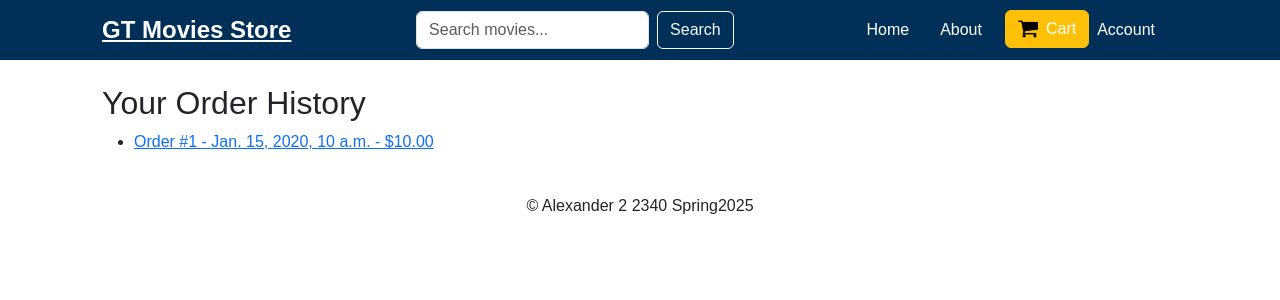
After one commit to shaheaaaad/GTmovies-A2, a Django app: page /orders/ in a window 1280 px wide. The commit adds this page. Shown: the top 300 px of the page. Run offline with Django 5.2, Linux system fonts and the light colour scheme; a user stored in the database is signed in; tables that the repository leaves empty hold one stand-in row (values such as "Sample post").

Commit message:
Added checkout functionality and order confirmation

```diff
--- a/GT_Movies_Store/Templates/GT_Movies_Store/cart.html
+++ b/GT_Movies_Store/Templates/GT_Movies_Store/cart.html
@@ -32,11 +32,15 @@
                 {% endfor %}
             </tbody>
         </table>
-
         <div class="d-flex justify-content-between mt-4">
             <h4>Total: ${{ cart_total }}</h4>
             <a href="{% url 'home' %}" class="btn btn-primary">Continue Shopping</a>
+            <form action="{% url 'checkout' %}" method="POST">
+                {% csrf_token %}
+                <button type="submit" class="btn btn-success">Checkout</button>
+            </form>
         </div>
+
     {% else %}
         <p class="text-muted">Your cart is empty. <a href="{% url 'home' %}">Continue shopping</a>.</p>
     {% endif %}
--- /dev/null
+++ b/GT_Movies_Store/Templates/GT_Movies_Store/order_history.html
@@ -0,0 +1,17 @@
+{% extends "GT_Movies_Store/base.html" %}
+{% block content %}
+<h2>Your Order History</h2>
+{% if orders %}
+    <ul>
+        {% for order in orders %}
+            <li>
+                <a href="{% url 'order_detail' order.id %}">
+                    Order #{{ order.id }} - {{ order.order_date }} - ${{ order.total_price }}
+                </a>
+            </li>
+        {% endfor %}
+    </ul>
+{% else %}
+    <p>You have not placed any orders yet.</p>
+{% endif %}
+{% endblock %}
--- a/GT_Movies_Store/models.py
+++ b/GT_Movies_Store/models.py
@@ -46,14 +46,14 @@ class Order(models.Model):
 
 
 class OrderItem(models.Model):
-    """Links movies to orders"""
-    order = models.ForeignKey(Order, on_delete=models.CASCADE, related_name="items")
+    order = models.ForeignKey(Order, on_delete=models.CASCADE, related_name="items")  # ✅ Add related_name
     movie = models.ForeignKey(Movie, on_delete=models.CASCADE)
     quantity = models.PositiveIntegerField(default=1)
-    price = models.DecimalField(max_digits=10, decimal_places=2, default=0.00)  # ✅ Store price at purchase time
+    price = models.DecimalField(max_digits=10, decimal_places=2)
 
     def __str__(self):
         return f"{self.movie.title} (x{self.quantity}) in Order #{self.order.id}"
+
 
     @property
     def total_price(self):
--- a/GT_Movies_Store/views.py
+++ b/GT_Movies_Store/views.py
@@ -8,12 +8,14 @@ from django.contrib.auth import authenticate, login, logout
 from django.contrib.auth.forms import AuthenticationForm
 from django.contrib.auth.models import User
 from django.contrib import messages
-from GT_Movies_Store.models import Movie, Cart, CartItem, SecurityQuestion, Review
+from GT_Movies_Store.models import Movie, Cart, CartItem, SecurityQuestion, Review, Order, OrderItem
 from GT_Movies_Store.forms import UserRegistrationForm, SecurityQuestionForm
 
 from .models import Movie, Review
 from django.http import HttpResponseRedirect
 from django.urls import reverse
+from django.shortcuts import render, redirect
+from django.contrib.auth.decorators import login_required
 
 # --------------------------- General Views ---------------------------
 
@@ -100,6 +102,30 @@ def movie(request, movie_id):
         'movie': highlighted_movie,
         'reviews': reviews,
     })
+def search_movies(request):
+    query = request.GET.get('q', '').strip()
+    if not query:
+        return render(request, 'GT_Movies_Store/search_results.html', {'movies': [], 'query': query})
+
+    # ✅ Step 1: Prioritize exact title matches
+    title_exact_matches = Movie.objects.filter(title__iexact=query).order_by('title')
+
+    # ✅ Step 2: Find full-word matches using regex (prevents "Wheat" from matching "Heat")
+    title_regex_matches = Movie.objects.filter(
+        Q(title__iregex=fr"\b{re.escape(query)}\b") & ~Q(id__in=title_exact_matches)
+    ).order_by('title')
+
+    # ✅ Step 3: Get description matches only if not found in title
+    description_matches = Movie.objects.filter(
+        Q(description__iregex=fr"\b{re.escape(query)}\b") &
+        ~Q(id__in=title_exact_matches.values_list('id', flat=True)) &
+        ~Q(id__in=title_regex_matches.values_list('id', flat=True))
+    ).order_by('title')
+
+    # Combine results: exact title matches first, then full-word matches, then description matches
+    movies = list(title_exact_matches) + list(title_regex_matches) + list(description_matches)
+
+    return render(request, 'GT_Movies_Store/search_results.html', {'movies': movies, 'query': query})
 
 # --------------------------- Cart Views ---------------------------
 
@@ -116,12 +142,6 @@ def cart(request):
         'cart_items': cart_items,
         'cart_total': cart_total,
     })
-
-@login_required
-def delete_review(request, id, review_id):
-    review = get_object_or_404(Review, id=review_id, user=request.user)
-    review.delete()
-    return redirect('movie', movie_id=id)  # Redirect to the movie page
 
 @login_required(login_url='/login/')
 def add_to_cart(request, movie_id):
@@ -197,30 +217,8 @@ def security_question_reset(request):
 
     return render(request, "GT_Movies_Store/security_question_reset.html")
 
-def search_movies(request):
-    query = request.GET.get('q', '').strip()
-    if not query:
-        return render(request, 'GT_Movies_Store/search_results.html', {'movies': [], 'query': query})
+# --------------------------- Review Views ---------------------------
 
-    # ✅ Step 1: Prioritize exact title matches
-    title_exact_matches = Movie.objects.filter(title__iexact=query).order_by('title')
-
-    # ✅ Step 2: Find full-word matches using regex (prevents "Wheat" from matching "Heat")
-    title_regex_matches = Movie.objects.filter(
-        Q(title__iregex=fr"\b{re.escape(query)}\b") & ~Q(id__in=title_exact_matches)
-    ).order_by('title')
-
-    # ✅ Step 3: Get description matches only if not found in title
-    description_matches = Movie.objects.filter(
-        Q(description__iregex=fr"\b{re.escape(query)}\b") &
-        ~Q(id__in=title_exact_matches.values_list('id', flat=True)) &
-        ~Q(id__in=title_regex_matches.values_list('id', flat=True))
-    ).order_by('title')
-
-    # Combine results: exact title matches first, then full-word matches, then description matches
-    movies = list(title_exact_matches) + list(title_regex_matches) + list(description_matches)
-
-    return render(request, 'GT_Movies_Store/search_results.html', {'movies': movies, 'query': query})
 @login_required
 def create_review(request, id):
     movie = get_object_or_404(Movie, id=id)
@@ -245,3 +243,56 @@ def edit_review(request, id, review_id):
         return redirect('movie', movie_id=id)
 
     return render(request, 'GT_Movies_Store/edit_review.html', {'review': review, 'movie': movie})
+
+@login_required
+def delete_review(request, id, review_id):
+    review = get_object_or_404(Review, id=review_id, user=request.user)
+    review.delete()
+    return redirect('movie', movie_id=id)  # Redirect to the movie page
+
+# --------------------------- Order Views ---------------------------
+
+@login_required
+def checkout(request):
+    """Processes the user's cart into an order."""
+    cart = Cart.objects.filter(user=request.user).first()
+    if not cart or not cart.items.exists():
+        messages.error(request, "Your cart is empty.")
+        return redirect("cart")  # Redirect back to cart if it's empty
+
+    # Calculate total price
+    total_price = sum(item.movie.price * item.quantity for item in cart.items.all())
+
+    # Create an Order
+    order = Order.objects.create(user=request.user, total_price=total_price)
+
+    # Move items from Cart to Order
+    for item in cart.items.all():
+        OrderItem.objects.create(
+            order=order,
+            movie=item.movie,
+            quantity=item.quantity,
+            price=item.movie.price  # Store price at time of purchase
+        )
+
+    # Clear the cart after checkout
+    cart.items.all().delete()
+    messages.success(request, "Your order has been placed successfully!")
+
+    return redirect("order_history")  # Redirect to order history after checkout
+
+
+@login_required
+def order_history(request):
+    """Displays past orders for the logged-in user."""
+    orders = Order.objects.filter(user=request.user).order_by("-order_date")
+    return render(request, "GT_Movies_Store/order_history.html", {"orders": orders})
+
+def order_detail(request, order_id):
+    order = get_object_or_404(Order, id=order_id)
+    order_items = order.items.all()  # ✅ Use related_name instead
+
+    return render(request, "GT_Movies_Store/order_detail.html", {
+        "order": order,
+        "order_items": order_items,
+    })
--- a/mysite/urls.py
+++ b/mysite/urls.py
@@ -25,6 +25,9 @@ from django.contrib.auth import views as auth_views
 from GT_Movies_Store.views import setup_security_question
 
 from GT_Movies_Store.views import security_question_reset
+
+from GT_Movies_Store.views import checkout, order_history, order_detail
+
 
 
 
@@ -54,5 +57,9 @@ urlpatterns = [
     path('reset_password_security/', security_question_reset, name='security_question_reset'),
     path('search/', search_movies, name='search'),
 
+    path("checkout/", checkout, name="checkout"),
+    path("orders/", order_history, name="order_history"),
+    path("orders/<int:order_id>/", order_detail, name="order_detail"),
+
 
 ]
```
Also changed, not shown: GT_Movies_Store/Templates/GT_Movies_Store/order_detail.html (added, +13 -0 lines).
